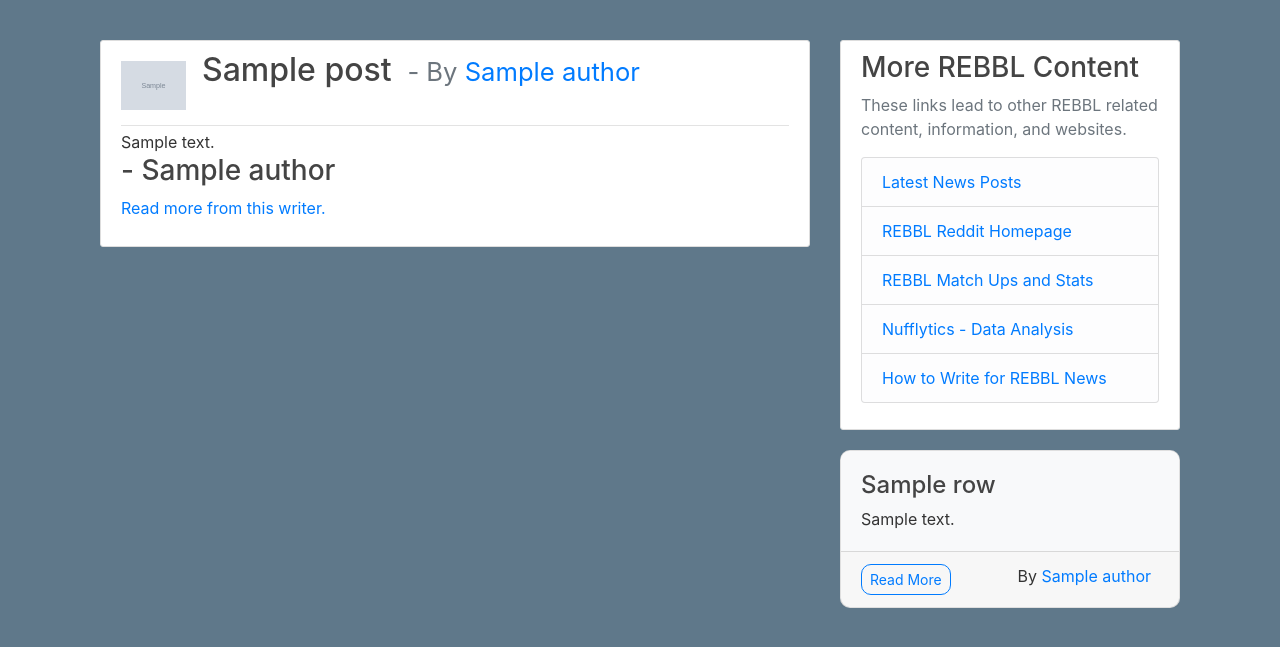
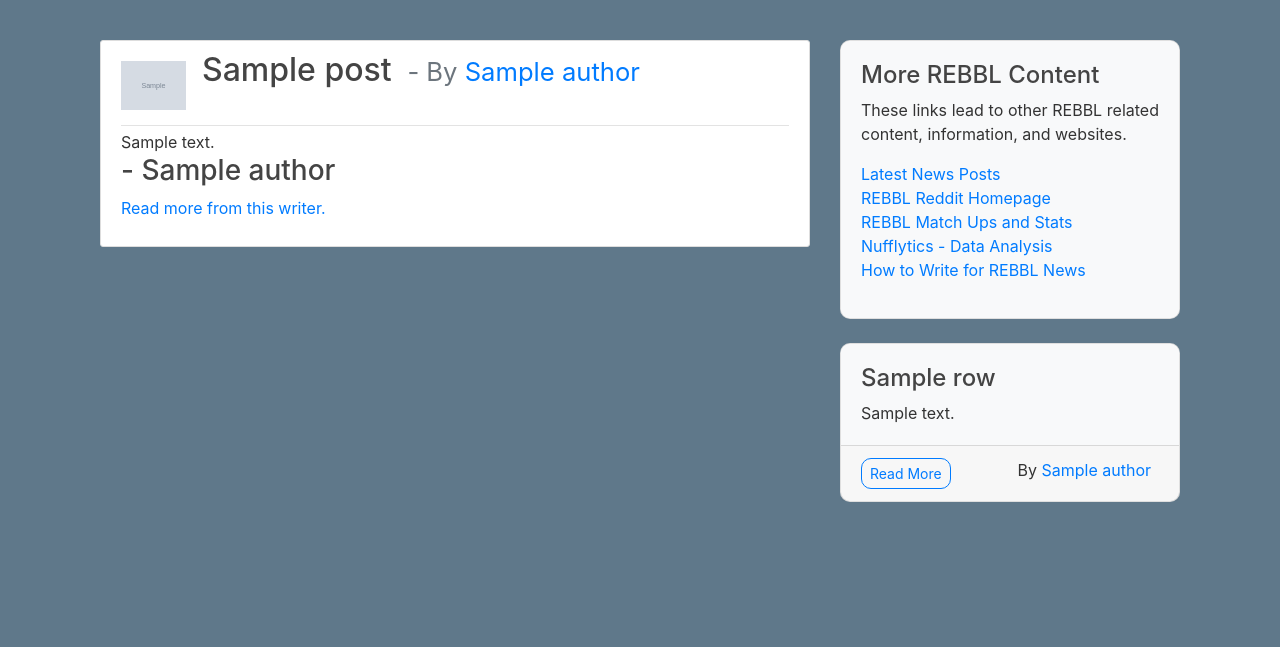
Before and after one commit to paul1beck/rebbl-news, a Python web app: template templates/post.html in a window 1280 px wide. Shown: the part 56-703 px from the top of the page. Run offline with Jinja, Linux system fonts and the light colour scheme; the template is opened without the code that fills it: most values are stand-ins (such as "Sample title", 1, 10 or a date in 2020); grey boxes marked "Sample" are stand-in pictures; some libraries are stand-ins or nearby versions.

Commit message:
Updated Post Sidebar

```diff
--- a/templates/post.html
+++ b/templates/post.html
@@ -27,19 +27,19 @@
 			</div>
 		</article></div>
 		<div class="col-md-4 py-2">
-          <div class="content-section">
-            <h3>More REBBL Content</h3>
-            <p class='text-muted'>These links lead to other REBBL related content, information, and websites.
-              <ul class="list-group">
-                <li class="list-group-item list-group-item-light"><a href="{{ url_for('main.home') }}">Latest News Posts</a></li>
-                <li class="list-group-item list-group-item-light"><a href="https://www.reddit.com/r/ReBBl/" target="_blank">REBBL Reddit Homepage</a></li>
-                <li class="list-group-item list-group-item-light"><a href="https://rebbl.net" target="_blank">REBBL Match Ups and Stats</li>
-                <li class="list-group-item list-group-item-light"><a href="https://nufflytics.com/" target="_blank">Nufflytics - Data Analysis</li>
-
-                <li class="list-group-item list-group-item-light"><a href="{{ url_for('posts.post', post_id=5) }}">How to Write for REBBL News</a></li>
-              </ul>
-            </p>
-          </div>
+		  <div class="card mb-4 shadow-sm" style="border-radius: 10px">
+			<div class="card-body bg-light" style="border-radius: 10px">
+			  <h4>More REBBL Content</h4>
+			  <p class="card-text text-justify">These links lead to other REBBL related content, information, and websites.</p>
+              <p>
+                <a href="{{ url_for('main.home') }}">Latest News Posts</a><br />
+                <a href="https://www.reddit.com/r/ReBBl/" target="_blank">REBBL Reddit Homepage</a><br />
+                <a href="https://rebbl.net" target="_blank">REBBL Match Ups and Stats<br />
+                <a href="https://nufflytics.com/" target="_blank">Nufflytics - Data Analysis<br />
+                <a href="{{ url_for('posts.post', post_id=5) }}">How to Write for REBBL News</a><br />
+              </p>
+			</div>
+		  </div>
 			{% for post in posts %}
 		  <div class="card mb-4 shadow-sm" style="border-radius: 10px">
 			<div class="card-body bg-light" style="background-size: cover;border-top-left-radius: 10px;border-top-right-radius: 10px">
```
